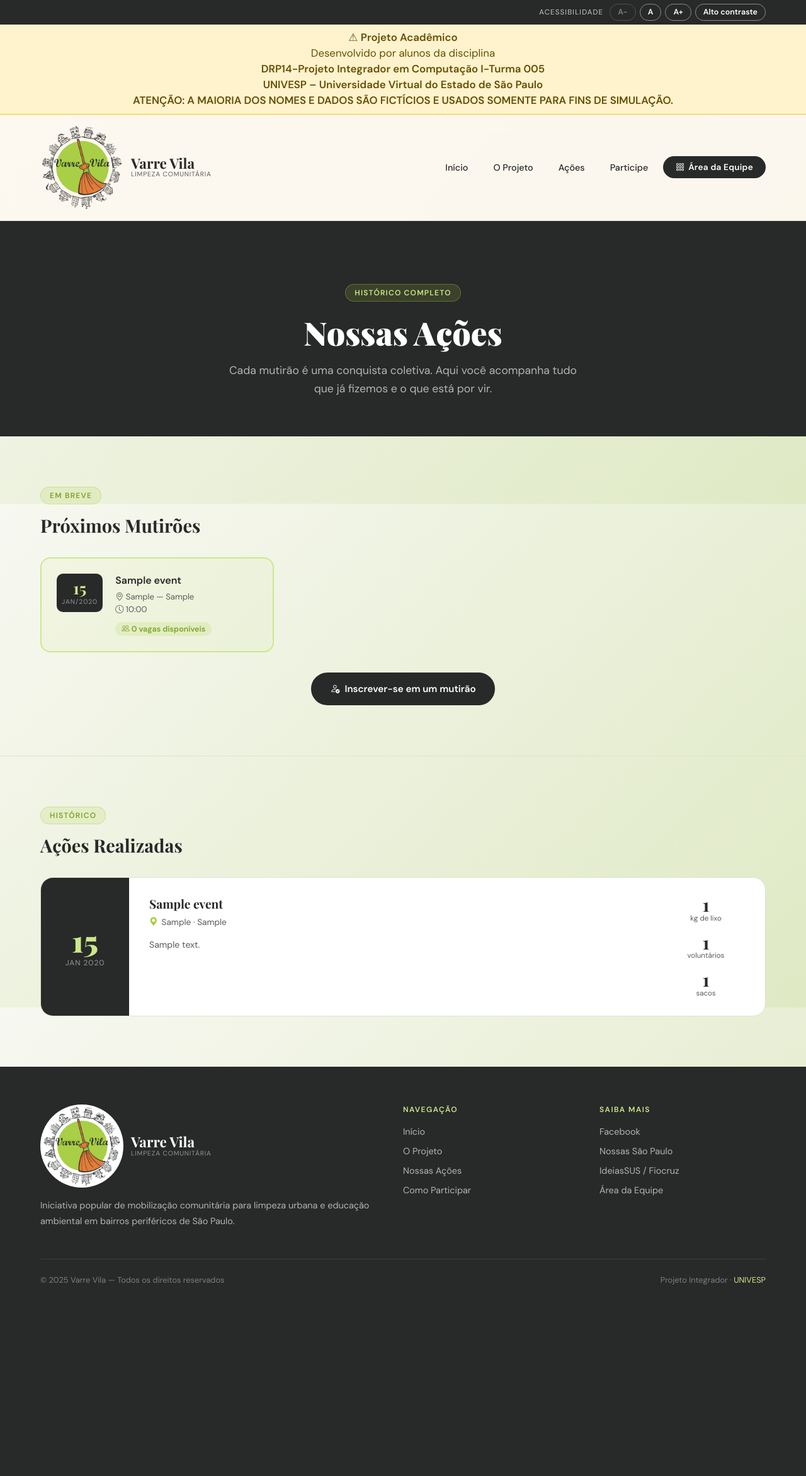
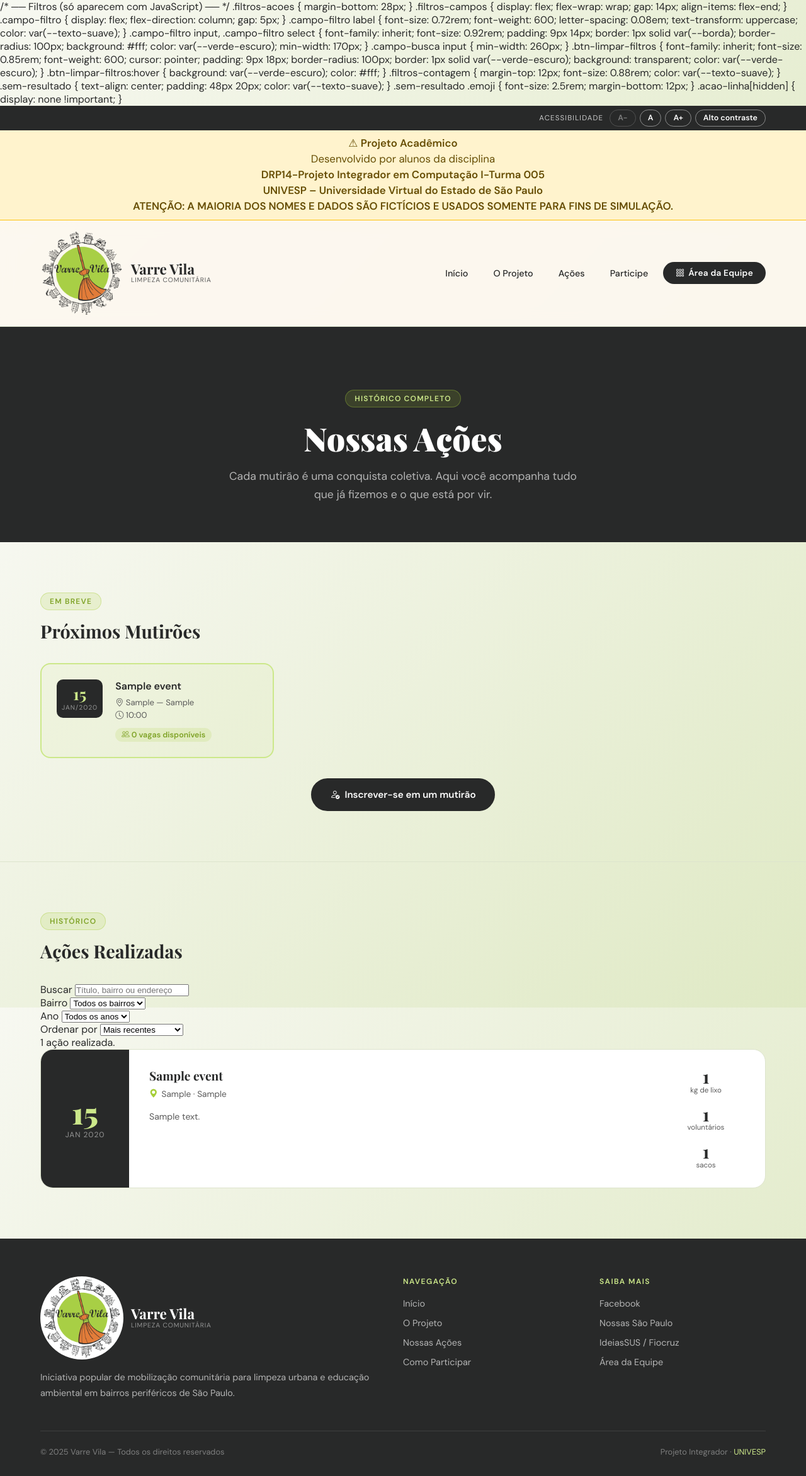
Before and after one commit to flavioalsoares/VarreVilaUNIVESP, a Django app: template templates/public/acoes.html in a window 1280 px wide. Shown: the whole page at 63% size. Before the commit the page ends 2040 px from the top, so only its background shows below. Run offline with Django 4.2, Linux system fonts and the light colour scheme; the template is opened without the code that fills it: values that come from a table or form of the project are taken from there, others are empty; tables that the repository leaves empty hold one stand-in row (values such as "Sample post").

Commit message:
feat(js): filtros e ordenação na página pública de Ações (#7)
Maior módulo autoral do projeto, 222 linhas. O Django continua entregando
o histórico completo em HTML; o módulo assume dali em diante.

Busca ao digitar, filtros por bairro e ano com opções derivadas dos
próprios dados, ordenação por data ou por lixo recolhido, estado
espelhado na URL com history.pushState — filtro vira link compartilhável
e o botão Voltar desfaz — e contagem anunciada em região viva.

A barra de controles nasce com hidden no template e só é revelada pelo
módulo: sem JavaScript ninguém vê controle que não funcionaria, e a lista
completa continua lá.

Um teste pegou um bug real: com LANGUAGE_CODE pt-br o floatformat
localiza e emite "320,50", e Number.parseFloat para na vírgula. Acima de
mil seria pior. O atributo passa por unlocalize.

Remove também o onsubmit inline que eu havia introduzido; o teste de
handler inline passa a cobrir qualquer atributo on*.

Oito testes novos. Suíte vai a 85; JavaScript autoral a 513 linhas.

Co-Authored-By: Claude Opus 5 <noreply@anthropic.com>
Claude-Session: https://claude.ai/code/session_01N1o3yn1bTMFmQiwDVzgi4q

```diff
--- /dev/null
+++ b/static/js/filtros.js
@@ -0,0 +1,222 @@
+/**
+ * Filtros da página pública de Ações.
+ *
+ * O Django entrega o histórico completo em HTML — a página funciona, é
+ * navegável e é indexável sem JavaScript. Este módulo assume dali em diante:
+ * busca ao digitar, filtro por bairro e ano, ordenação, e sincronia do estado
+ * com a URL, de modo que uma seleção vira link compartilhável e o botão Voltar
+ * do navegador desfaz o filtro.
+ *
+ * A barra de controles nasce com o atributo hidden no template e só é revelada
+ * aqui. Sem JavaScript ninguém vê um controle que não funcionaria.
+ *
+ * Publica 'vv:filtro-aplicado' no document a cada mudança. O mapa público e o
+ * módulo de anúncios vão escutar esse evento sem conhecer este arquivo — não há
+ * import entre módulos porque o armazenamento de estáticos em produção renomeia
+ * os arquivos com hash e o Django não reescreve caminhos de import em JS.
+ */
+
+const ATRASO_DA_BUSCA = 200;
+
+const ORDENACOES = {
+    'data-desc': (a, b) => b.data.localeCompare(a.data),
+    'data-asc': (a, b) => a.data.localeCompare(b.data),
+    'lixo-desc': (a, b) => b.lixo - a.lixo,
+};
+
+const PADRAO = { busca: '', bairro: '', ano: '', ordem: 'data-desc' };
+
+const barra = document.querySelector('[data-filtros]');
+const lista = document.querySelector('[data-lista-acoes]');
+
+if (barra && lista) {
+    iniciar(barra, lista);
+}
+
+function iniciar(barra, lista) {
+    const contagem = barra.querySelector('[data-contagem]');
+    const botaoLimpar = barra.querySelector('[data-limpar-filtros]');
+    const semResultado = document.querySelector('[data-sem-resultado]');
+
+    const campos = {
+        busca: barra.querySelector('[data-filtro="busca"]'),
+        bairro: barra.querySelector('[data-filtro="bairro"]'),
+        ano: barra.querySelector('[data-filtro="ano"]'),
+        ordem: barra.querySelector('[data-filtro="ordem"]'),
+    };
+
+    /* As ações já estão no HTML; aqui elas viram dados para filtrar em memória,
+       sem nenhuma ida ao servidor. */
+    const acoes = Array.from(lista.querySelectorAll('[data-acao-linha]')).map((elemento) => ({
+        elemento,
+        titulo: elemento.dataset.titulo || '',
+        bairro: elemento.dataset.bairro || '',
+        local: elemento.dataset.local || '',
+        ano: elemento.dataset.ano || '',
+        data: elemento.dataset.data || '',
+        lixo: Number.parseFloat(elemento.dataset.lixo) || 0,
+    }));
+
+    if (acoes.length === 0) {
+        return;
+    }
+
+    preencheOpcoes(campos.bairro, valoresUnicos(acoes, 'bairro'));
+    preencheOpcoes(campos.ano, valoresUnicos(acoes, 'ano').reverse());
+
+    /* O <form> agrupa os controles para leitores de tela, mas nada é enviado
+       ao servidor: o Enter na busca não deve recarregar a página. */
+    barra.addEventListener('submit', (evento) => evento.preventDefault());
+
+    barra.hidden = false;
+
+    let estado = leEstadoDaUrl();
+    escreveNosCampos(campos, estado);
+    aplica(estado, { atualizarUrl: false });
+
+    // ── eventos ──────────────────────────────────────────────────
+
+    let temporizador = null;
+    campos.busca.addEventListener('input', () => {
+        window.clearTimeout(temporizador);
+        temporizador = window.setTimeout(() => {
+            estado = Object.assign({}, estado, { busca: campos.busca.value.trim() });
+            aplica(estado);
+        }, ATRASO_DA_BUSCA);
+    });
+
+    for (const nome of ['bairro', 'ano', 'ordem']) {
+        campos[nome].addEventListener('change', () => {
+            estado = Object.assign({}, estado, { [nome]: campos[nome].value });
+            aplica(estado);
+        });
+    }
+
+    botaoLimpar.addEventListener('click', () => {
+        estado = Object.assign({}, PADRAO);
+        escreveNosCampos(campos, estado);
+        aplica(estado);
+        campos.busca.focus();
+    });
+
+    /* Voltar e avançar do navegador refazem a seleção, porque o estado mora
+       na URL e não só na memória da página. */
+    window.addEventListener('popstate', () => {
+        estado = leEstadoDaUrl();
+        escreveNosCampos(campos, estado);
+        aplica(estado, { atualizarUrl: false });
+    });
+
+    // ── núcleo ───────────────────────────────────────────────────
+
+    function aplica(estado, opcoes = {}) {
+        const termo = estado.busca.toLowerCase();
+
+        const visiveis = acoes.filter((acao) => {
+            const casaBusca =
+                termo === '' ||
+                acao.titulo.includes(termo) ||
+                acao.local.includes(termo) ||
+                acao.bairro.toLowerCase().includes(termo);
+            const casaBairro = estado.bairro === '' || acao.bairro === estado.bairro;
+            const casaAno = estado.ano === '' || acao.ano === estado.ano;
+            return casaBusca && casaBairro && casaAno;
+        });
+
+        for (const acao of acoes) {
+            acao.elemento.hidden = !visiveis.includes(acao);
+        }
+
+        /* Reordenar move os nós existentes: append num elemento que já está no
+           documento reposiciona em vez de duplicar. */
+        const comparador = ORDENACOES[estado.ordem] || ORDENACOES['data-desc'];
+        for (const acao of [...visiveis].sort(comparador)) {
+            lista.append(acao.elemento);
+        }
+
+        const filtrando = temAlgumFiltro(estado);
+        botaoLimpar.hidden = !filtrando;
+        semResultado.hidden = visiveis.length > 0;
+        contagem.textContent = descreve(visiveis.length, acoes.length, filtrando);
+
+        if (opcoes.atualizarUrl !== false) {
+            gravaEstadoNaUrl(estado);
+        }
+
+        document.dispatchEvent(new CustomEvent('vv:filtro-aplicado', {
+            detail: {
+                visiveis: visiveis.length,
+                total: acoes.length,
+                filtros: Object.assign({}, estado),
+                datas: visiveis.map((acao) => acao.data),
+            },
+        }));
+    }
+
+    // ── URL ──────────────────────────────────────────────────────
+
+    function leEstadoDaUrl() {
+        const parametros = new URLSearchParams(window.location.search);
+        const ordem = parametros.get('ordem') || PADRAO.ordem;
+        return {
+            busca: parametros.get('busca') || '',
+            bairro: parametros.get('bairro') || '',
+            ano: parametros.get('ano') || '',
+            ordem: ORDENACOES[ordem] ? ordem : PADRAO.ordem,
+        };
+    }
+
+    function gravaEstadoNaUrl(estado) {
+        const parametros = new URLSearchParams();
+        for (const [chave, valor] of Object.entries(estado)) {
+            if (valor && valor !== PADRAO[chave]) {
+                parametros.set(chave, valor);
+            }
+        }
+        const consulta = parametros.toString();
+        window.history.pushState(
+            estado,
+            '',
+            consulta ? `${window.location.pathname}?${consulta}` : window.location.pathname
+        );
+    }
+}
+
+// ── auxiliares ───────────────────────────────────────────────────
+
+function valoresUnicos(acoes, campo) {
+    return [...new Set(acoes.map((acao) => acao[campo]).filter(Boolean))].sort();
+}
+
+function preencheOpcoes(select, valores) {
+    for (const valor of valores) {
+        const opcao = document.createElement('option');
+        opcao.value = valor;
+        opcao.textContent = valor;
+        select.append(opcao);
+    }
+}
+
+function escreveNosCampos(campos, estado) {
+    campos.busca.value = estado.busca;
+    campos.bairro.value = estado.bairro;
+    campos.ano.value = estado.ano;
+    campos.ordem.value = estado.ordem;
+}
+
+function temAlgumFiltro(estado) {
+    return Object.keys(PADRAO).some((chave) => estado[chave] !== PADRAO[chave]);
+}
+
+function descreve(visiveis, total, filtrando) {
+    if (!filtrando) {
+        return total === 1 ? '1 ação realizada.' : `${total} ações realizadas.`;
+    }
+    if (visiveis === 0) {
+        return 'Nenhuma ação corresponde aos filtros.';
+    }
+    if (visiveis === 1) {
+        return `1 ação encontrada, de ${total}.`;
+    }
+    return `${visiveis} ações encontradas, de ${total}.`;
+}
--- a/templates/public/acoes.html
+++ b/templates/public/acoes.html
@@ -1,4 +1,5 @@
 {% extends 'public/base_publica.html' %}
+{% load static l10n %}
 
 {% block title %}Nossas Ações — {{ INST_NOME }}{% endblock %}
 
@@ -163,6 +164,27 @@
         .acao-linha-data .dia-grande { font-size: 2rem; }
     }
 </style>
+    /* ── Filtros (só aparecem com JavaScript) ── */
+    .filtros-acoes { margin-bottom: 28px; }
+    .filtros-campos { display: flex; flex-wrap: wrap; gap: 14px; align-items: flex-end; }
+    .campo-filtro { display: flex; flex-direction: column; gap: 5px; }
+    .campo-filtro label { font-size: 0.72rem; font-weight: 600; letter-spacing: 0.08em; text-transform: uppercase; color: var(--texto-suave); }
+    .campo-filtro input, .campo-filtro select {
+        font-family: inherit; font-size: 0.92rem; padding: 9px 14px;
+        border: 1px solid var(--borda); border-radius: 100px;
+        background: #fff; color: var(--verde-escuro); min-width: 170px;
+    }
+    .campo-busca input { min-width: 260px; }
+    .btn-limpar-filtros {
+        font-family: inherit; font-size: 0.85rem; font-weight: 600; cursor: pointer;
+        padding: 9px 18px; border-radius: 100px;
+        border: 1px solid var(--verde-escuro); background: transparent; color: var(--verde-escuro);
+    }
+    .btn-limpar-filtros:hover { background: var(--verde-escuro); color: #fff; }
+    .filtros-contagem { margin-top: 12px; font-size: 0.88rem; color: var(--texto-suave); }
+    .sem-resultado { text-align: center; padding: 48px 20px; color: var(--texto-suave); }
+    .sem-resultado .emoji { font-size: 2.5rem; margin-bottom: 12px; }
+    .acao-linha[hidden] { display: none !important; }
 {% endblock %}
 
 {% block content %}
@@ -208,9 +230,56 @@
     <h2 class="secao-sub-titulo" style="margin-bottom:32px">Ações Realizadas</h2>
 
     {% if acoes_realizadas %}
-    <div class="acoes-lista">
+    <form class="filtros-acoes" data-filtros hidden>
+        <div class="filtros-campos">
+            <div class="campo-filtro campo-busca">
+                <label for="busca-acoes">Buscar</label>
+                <input type="search" id="busca-acoes" data-filtro="busca"
+                       placeholder="Título, bairro ou endereço" autocomplete="off">
+            </div>
+            <div class="campo-filtro">
+                <label for="filtro-bairro">Bairro</label>
+                <select id="filtro-bairro" data-filtro="bairro">
+                    <option value="">Todos os bairros</option>
+                </select>
+            </div>
+            <div class="campo-filtro">
+                <label for="filtro-ano">Ano</label>
+                <select id="filtro-ano" data-filtro="ano">
+                    <option value="">Todos os anos</option>
+                </select>
+            </div>
+            <div class="campo-filtro">
+                <label for="filtro-ordem">Ordenar por</label>
+                <select id="filtro-ordem" data-filtro="ordem">
+                    <option value="data-desc">Mais recentes</option>
+                    <option value="data-asc">Mais antigas</option>
+                    <option value="lixo-desc">Mais lixo recolhido</option>
+                </select>
+            </div>
+            <button type="button" class="btn-limpar-filtros" data-limpar-filtros hidden>
+                Limpar filtros
+            </button>
+        </div>
+        <p class="filtros-contagem" data-contagem role="status" aria-live="polite"></p>
+    </form>
+
+    <div class="sem-resultado" data-sem-resultado hidden>
+        <div class="emoji">🔍</div>
+        <h4>Nenhuma ação corresponde aos filtros</h4>
+        <p>Tente outra combinação ou limpe os filtros para ver o histórico completo.</p>
+    </div>
+
+    <div class="acoes-lista" data-lista-acoes>
         {% for acao in acoes_realizadas %}
-        <div class="acao-linha">
+        <div class="acao-linha"
+             data-acao-linha
+             data-titulo="{{ acao.titulo|lower }}"
+             data-bairro="{{ acao.bairro }}"
+             data-local="{{ acao.local|lower }}"
+             data-ano="{{ acao.data|date:'Y' }}"
+             data-data="{{ acao.data|date:'Y-m-d' }}"
+             data-lixo="{{ acao.impact_report.lixo_kg|default:0|unlocalize }}">
             <div class="acao-linha-data">
                 <div class="dia-grande">{{ acao.data|date:"d" }}</div>
                 <div class="mes-ano">{{ acao.data|date:"M Y" }}</div>
@@ -252,3 +321,7 @@
 </section>
 
 {% endblock %}
+
+{% block extra_js %}
+<script type="module" src="{% static 'js/filtros.js' %}"></script>
+{% endblock %}
```
Also changed, not shown: public/tests.py (+82 -3 lines).
